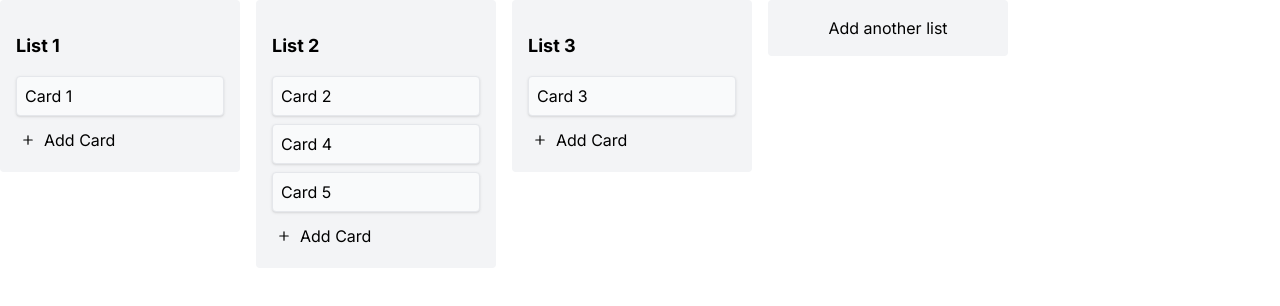
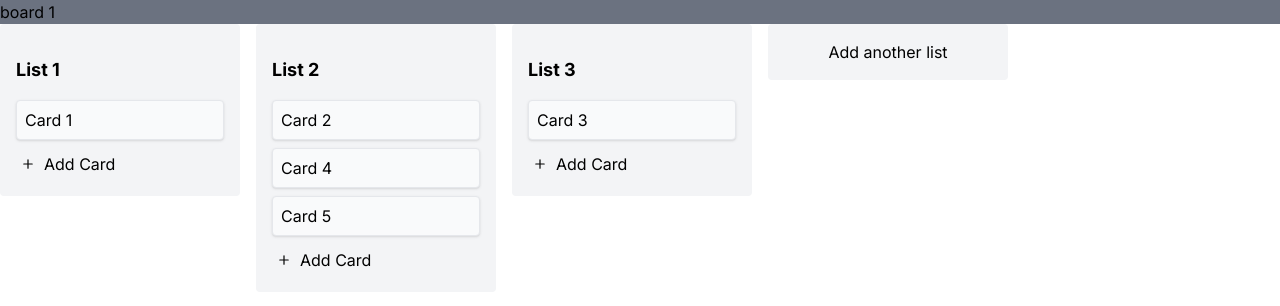
Before and after one commit to juniusfree/treclone, a Next.js app: page /board/1 in a window 1280 px wide. Shown: the top 306 px of the page. Built offline with nearby package versions, Linux system fonts and the light colour scheme.

Commit message:
feat: edit board

```diff
--- a/app/components/boardId.tsx
+++ b/app/components/boardId.tsx
@@ -3,6 +3,7 @@
 import { useBoardsContext } from "@/app/components/boardsContext";
 import DndContextComponent from "@/app/components/dndContext";
 import { createContext, useContext } from "react";
+import BoardIdHeaderComponent from "./boardIdHeader";
 
 type BoardIdComponentProps = {
   params: {
@@ -10,7 +11,7 @@ type BoardIdComponentProps = {
   };
 };
 
-const BoardIdContext = createContext({ id: "", lists: [] });
+const BoardIdContext = createContext({ id: "", lists: [], title: "" });
 
 export const useBoardIdContext = () => {
   const context = useContext(BoardIdContext);
@@ -28,7 +29,10 @@ const BoardIdComponent = ({ params }: BoardIdComponentProps) => {
   if (!currentBoard) return null;
   return (
     <BoardIdContext.Provider value={currentBoard}>
-      <DndContextComponent />
+      <div className="flex flex-col w-full overflow-auto">
+        <BoardIdHeaderComponent />
+        <DndContextComponent />
+      </div>
     </BoardIdContext.Provider>
   );
 };
--- /dev/null
+++ b/app/components/boardIdHeader.tsx
@@ -0,0 +1,50 @@
+import { useState } from "react";
+import { useBoardIdContext } from "./boardId";
+import { useBoardDispatcherContext } from "./boardsContext";
+
+const BoardIdHeaderComponent = () => {
+  const board = useBoardIdContext();
+  const dispatch = useBoardDispatcherContext();
+  const { title } = board;
+  const [newTitle, setNewTitle] = useState(title);
+  const [isEditing, setIsEditing] = useState(false);
+
+  const toggleIsEditing = () => setIsEditing((prev) => !prev);
+
+  const handleOnSave = () => {
+    toggleIsEditing();
+    dispatch({
+      type: "edit board",
+      data: {
+        boardId: board.id,
+        title: newTitle,
+      },
+    });
+  };
+
+  if (isEditing) {
+    return (
+      <div className="bg-gray-500 w-full">
+        <input
+          className="bg-gray-500"
+          type="text"
+          value={newTitle}
+          onChange={(e) => setNewTitle(e.target.value)}
+        />
+        <button className="bg-gray-500" onClick={handleOnSave}>
+          Save
+        </button>
+      </div>
+    );
+  }
+
+  return (
+    <div className="bg-gray-500 w-full">
+      <p onClick={toggleIsEditing} className="cursor-pointer">
+        {title}
+      </p>
+    </div>
+  );
+};
+
+export default BoardIdHeaderComponent;
--- a/app/components/boardsContext.tsx
+++ b/app/components/boardsContext.tsx
@@ -354,6 +354,21 @@ const boardReducer = (boardsRaw, action) => {
     });
   }
 
+  if (action.type === "edit board") {
+    console.log("edit board");
+    const { data } = action;
+    const { title, boardId } = data;
+    const currentBoard = findBoard(boards, boardId);
+    const currentBoardIndex = boards.findIndex(
+      (board) => board === currentBoard
+    );
+    boards[currentBoardIndex] = {
+      ...currentBoard,
+      title,
+    };
+    return boards;
+  }
+
   return boards;
 };
 
--- a/app/components/dndContext.tsx
+++ b/app/components/dndContext.tsx
@@ -98,7 +98,7 @@ const DndContextComponent = () => {
       sensors={sensors}
     >
       <SortableContext items={listsData}>
-        <div className="flex items-start gap-4">
+        <div className="flex w-fit items-start gap-4">
           {listsData?.map(({ id, ...props }) => (
             <ListDroppableComponent key={id} id={id} {...props} />
           ))}
```
